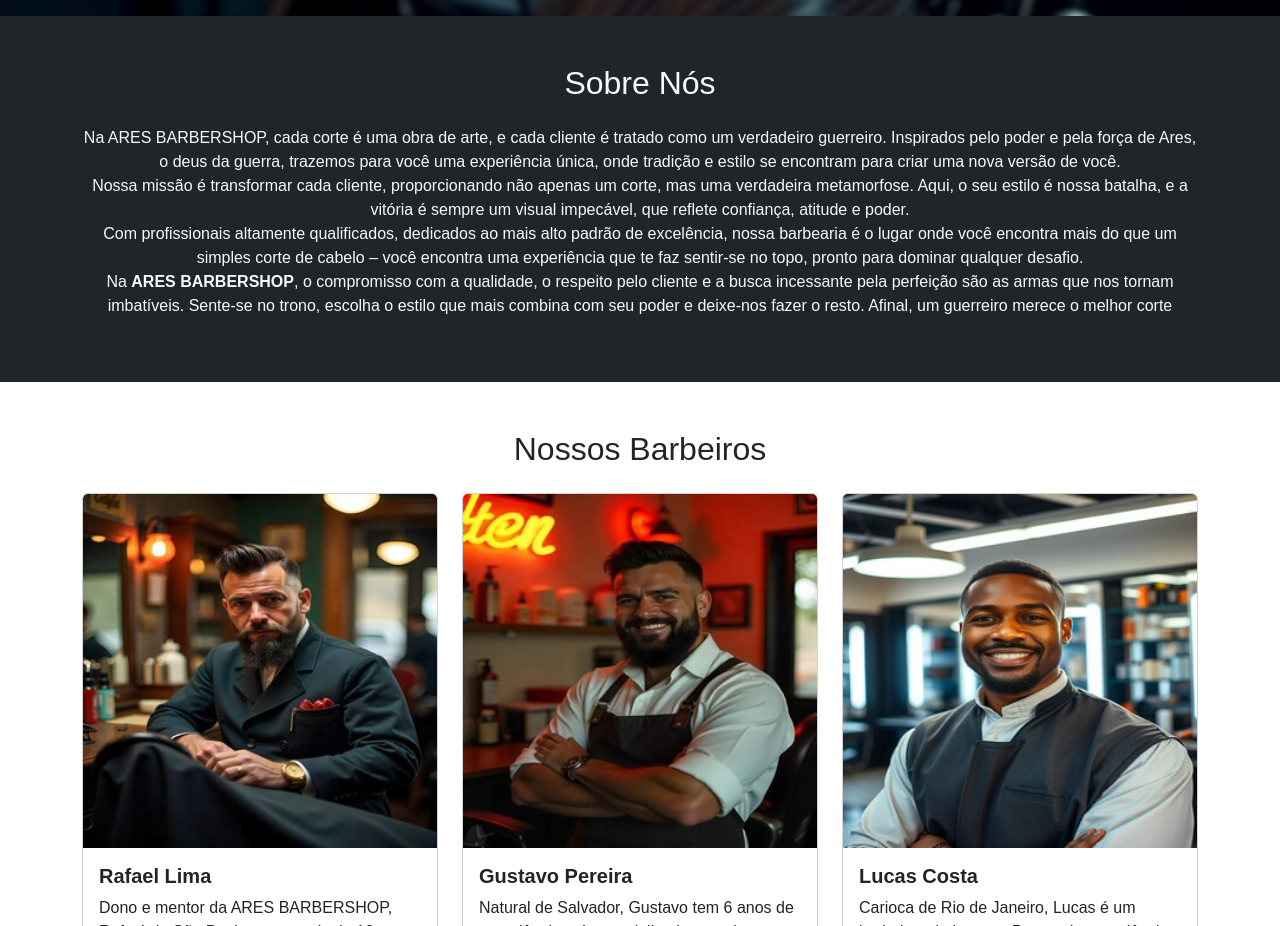
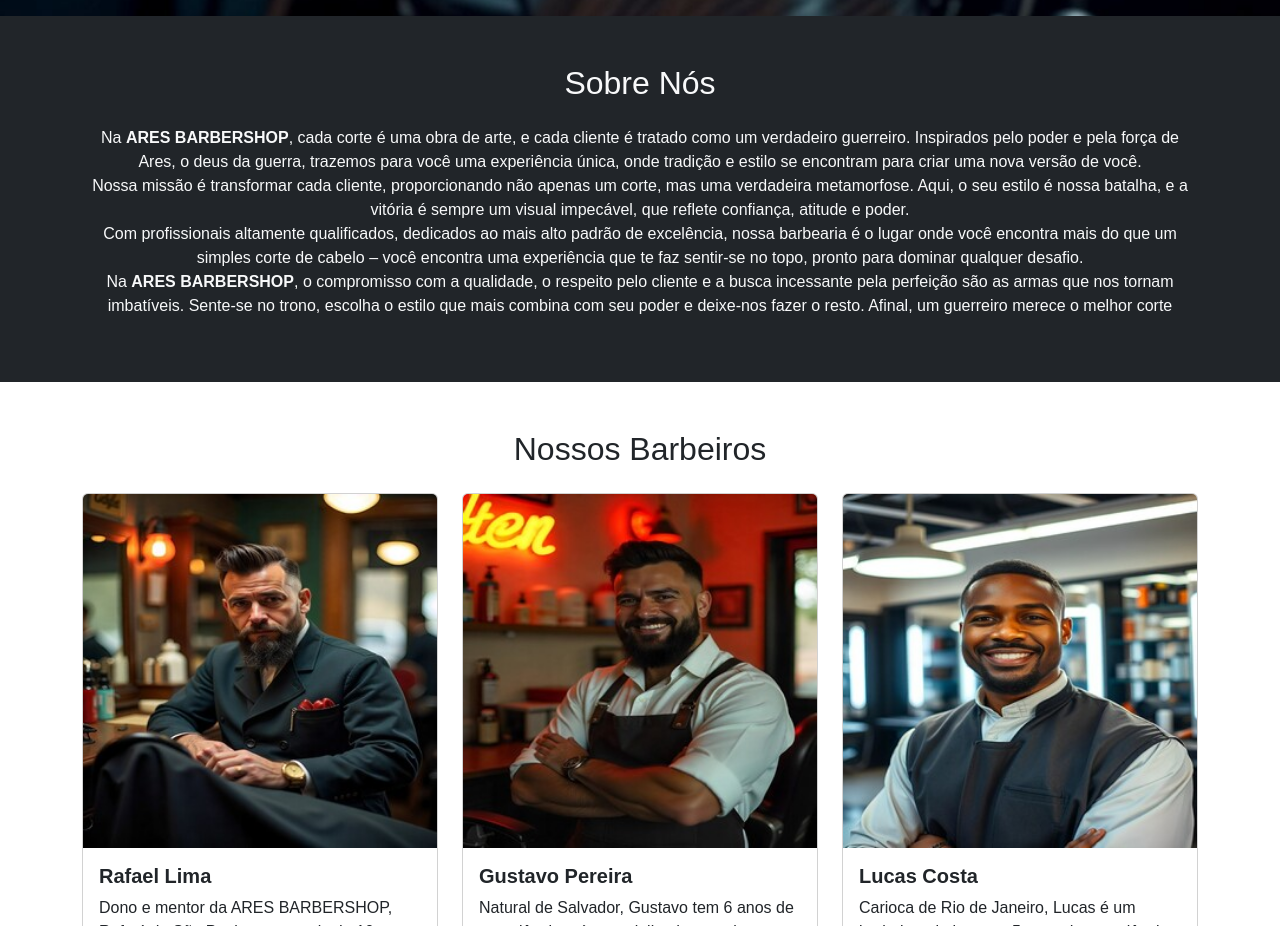
Before and after one commit to iannlucasz/Barber-Shop, a plain HTML site: page index.html in a window 1280 px wide. Shown: the part 840-1766 px from the top of the page. Drawn offline with nearby package versions, Linux system fonts and the light colour scheme.

Commit message:
corrigi um erro de tag

```diff
--- a/index.html
+++ b/index.html
@@ -44,7 +44,7 @@
         <div class="container">
             <h2 class="text-center mb-4">Sobre Nós</h2>
             <p class="text-center">
-                Na ARES BARBERSHOP, cada corte é uma obra de arte, e cada cliente é tratado como um verdadeiro guerreiro. Inspirados pelo poder e pela força de Ares, o deus da guerra, trazemos para você uma experiência única, onde tradição e estilo se encontram para criar uma nova versão de você. <br>
+                Na <strong>ARES BARBERSHOP</strong>, cada corte é uma obra de arte, e cada cliente é tratado como um verdadeiro guerreiro. Inspirados pelo poder e pela força de Ares, o deus da guerra, trazemos para você uma experiência única, onde tradição e estilo se encontram para criar uma nova versão de você. <br>
 
                 Nossa missão é transformar cada cliente, proporcionando não apenas um corte, mas uma verdadeira metamorfose. Aqui, o seu estilo é nossa batalha, e a vitória é sempre um visual impecável, que reflete confiança, atitude e poder. <br>
 
```
